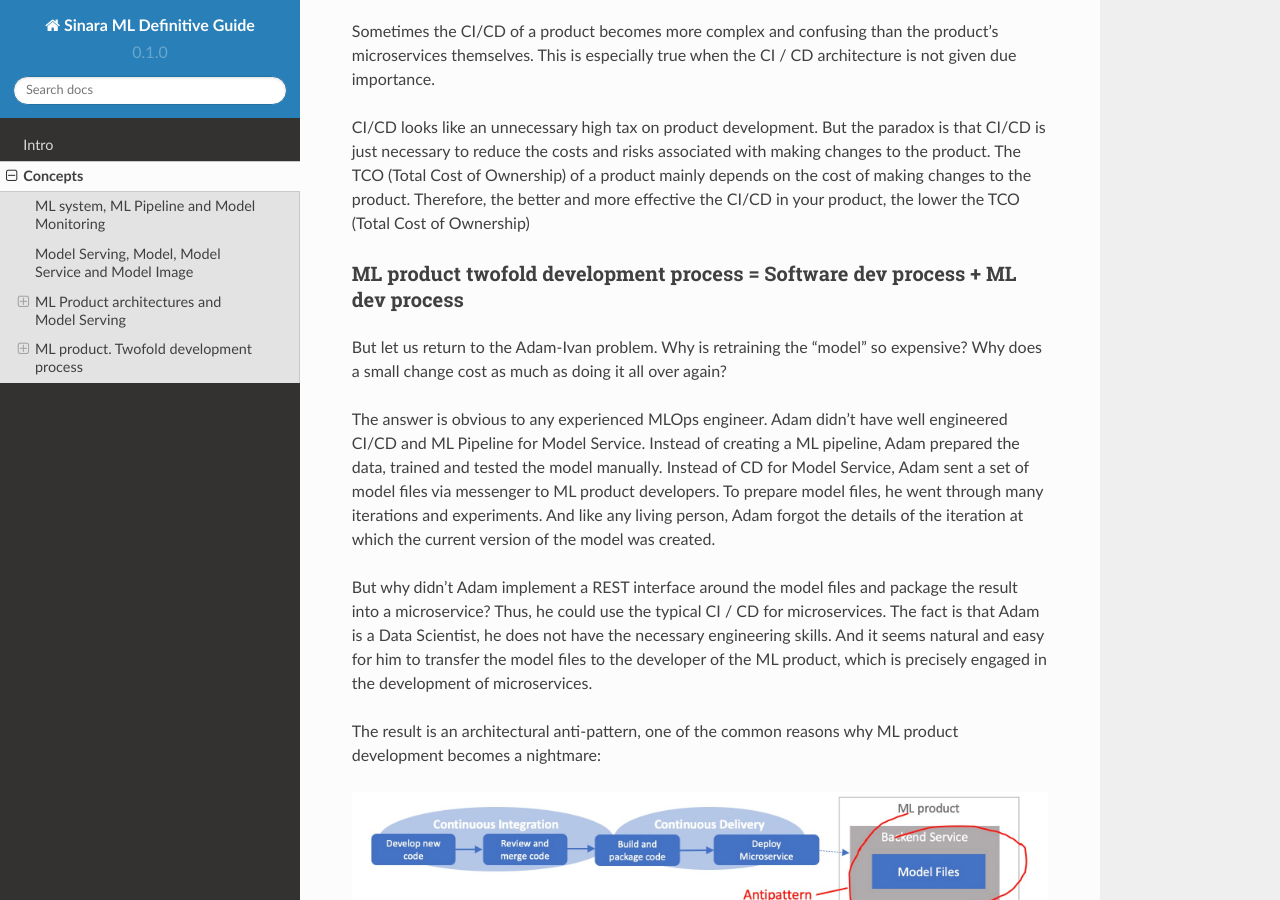
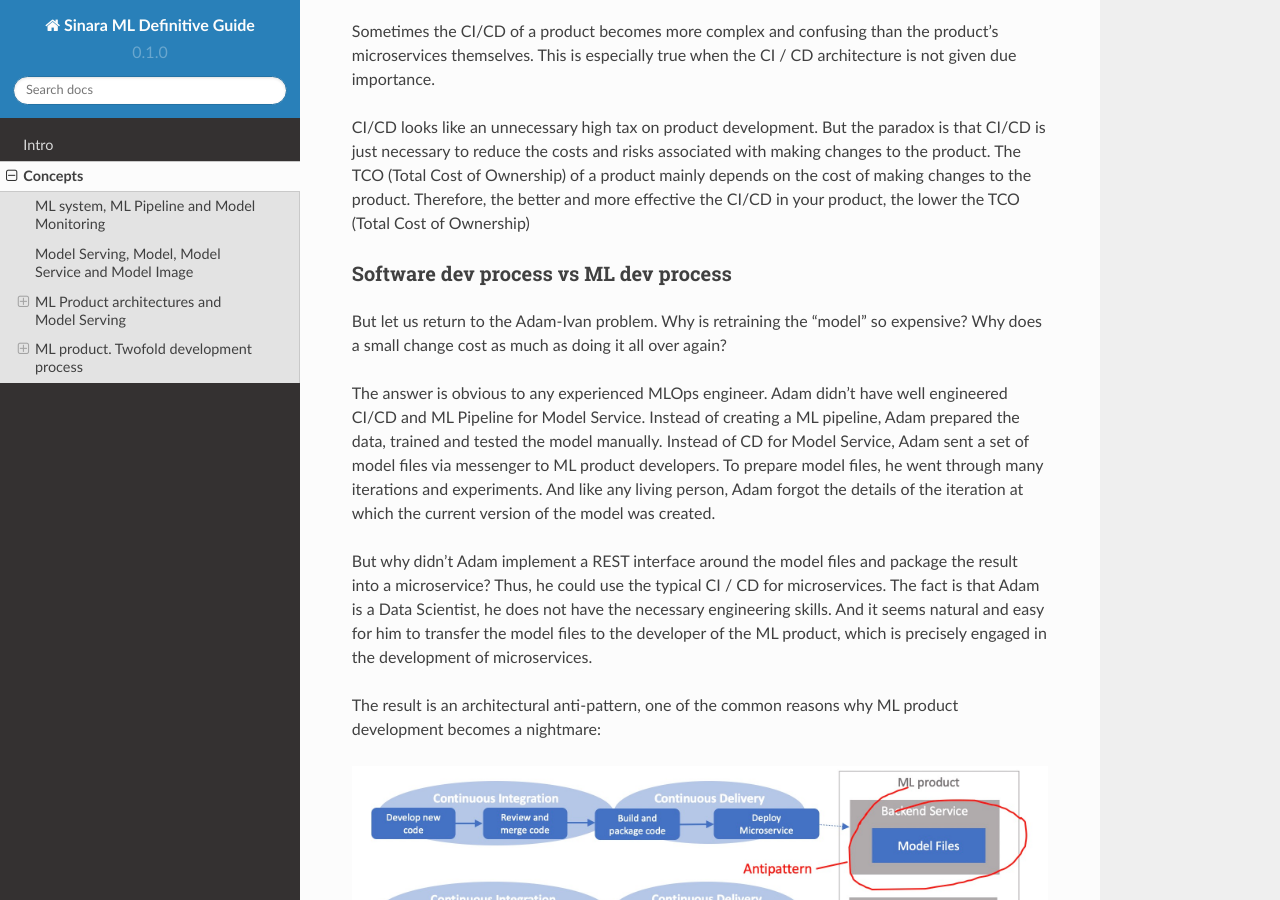
Before and after one commit to 4-DS/SinaraML-Def-Guide, a Sphinx documentation site: the page built from docs/source/concepts.rst, in a window 1280 px wide and 900 px high, scrolled down 5400 px. Built offline with Sphinx 7.4.7 and the Read the Docs theme 2.0.0, drawn with Linux system fonts in a browser that asks for light colours.

Commit message:
Update concepts.rst

```diff
--- a/docs/source/concepts.rst
+++ b/docs/source/concepts.rst
@@ -105,7 +105,8 @@ Sometimes the CI/CD of a product becomes more complex and confusing than the pro
 
 CI/CD looks like an unnecessary high tax on product development. But the paradox is that СI/CD is just necessary to reduce the costs and risks associated with making changes to the product. The TCO (Total Cost of Ownership) of a product mainly depends on the cost of making changes to the product. Therefore, the better and more effective the CI/CD in your product, the lower the TCO (Total Cost of Ownership)
 
-ML product twofold development process = Software dev process + ML dev process
+
+Software dev process vs ML dev process
 ==============================================================================
 
 But let us return to the Adam-Ivan problem. Why is retraining the "model" so expensive? Why does a small change cost as much as doing it all over again?
@@ -131,6 +132,7 @@ The process of developing a Model Service is many times more complicated than de
 For now, our main goal is to illustrate that when developing a ML product, we are dealing with two very different and equally complex development processes.
 
 ML product twofold development process = Software dev process + ML dev process
+==============================================================================
 
 ML dev process. ML Pipeline and ML infrastructure
 =================================================
```
